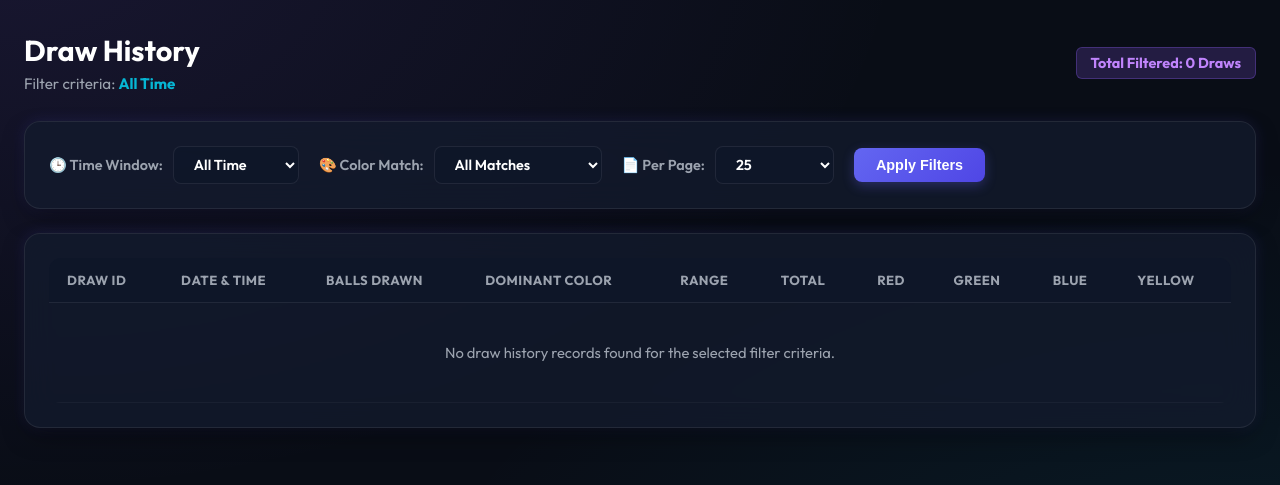
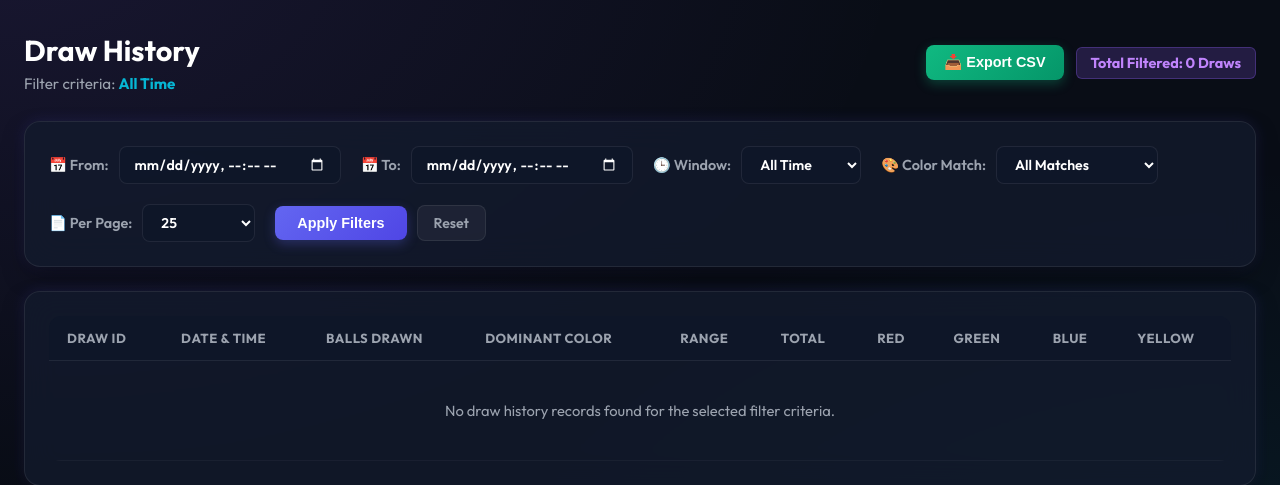
Before and after one commit to BenFaruna/49ja_game, a Flask app: page /history in a window 1280 px wide. Shown: the part 70-555 px from the top of the page. Run offline with Flask 3, Linux system fonts and the light colour scheme.

Commit message:
feat: add filter_draws method to engine and implement dashboard filtering with enhanced CSS styling

```diff
--- a/app.py
+++ b/app.py
@@ -1,6 +1,9 @@
+import csv
+import io
+from datetime import datetime, timedelta, timezone
 import math
 from threading import Thread
-from flask import Flask, render_template, request, jsonify
+from flask import Flask, render_template, request, jsonify, Response
 
 from models import storage
 from helper_functions import decide_number_color, compute_analytics
@@ -16,6 +19,92 @@ app = Flask(__name__)
 def close_db(error=None):
     """Closes storage session after requests."""
     storage.close()
+
+
+def parse_datetime_param(dt_str, tz_offset=None):
+    """
+    Parses datetime string from query parameter.
+    Converts to UTC naive datetime for database filtering.
+    """
+    if not dt_str or not dt_str.strip():
+        return None
+    dt_str = dt_str.strip()
+    dt = None
+    try:
+        dt = datetime.fromisoformat(dt_str)
+    except ValueError:
+        for fmt in ("%Y-%m-%dT%H:%M:%S", "%Y-%m-%dT%H:%M", "%Y-%m-%d %H:%M:%S", "%Y-%m-%d %H:%M"):
+            try:
+                dt = datetime.strptime(dt_str, fmt)
+                break
+            except ValueError:
+                pass
+    if dt is None:
+        return None
+
+    if dt.tzinfo is not None:
+        return dt.astimezone(timezone.utc).replace(tzinfo=None)
+
+    if tz_offset is not None:
+        try:
+            return dt + timedelta(minutes=float(tz_offset))
+        except (ValueError, TypeError):
+            pass
+    return dt
+
+
+def get_filtered_history_data(request_args):
+    """Parses filter args and returns (filtered_list, category_label, selected_params)."""
+    try:
+        hours = float(request_args.get("time", 0))
+    except (ValueError, TypeError):
+        hours = 0.0
+
+    try:
+        occurrence = int(request_args.get("occurrence", 0))
+    except (ValueError, TypeError):
+        occurrence = 0
+
+    start_str = request_args.get("start_datetime", "").strip()
+    end_str = request_args.get("end_datetime", "").strip()
+
+    try:
+        tz_offset = float(request_args.get("tz_offset")) if request_args.get("tz_offset") else None
+    except (ValueError, TypeError):
+        tz_offset = None
+
+    start_dt = parse_datetime_param(start_str, tz_offset)
+    end_dt = parse_datetime_param(end_str, tz_offset)
+
+    temp_data = storage.filter_draws(
+        hours=hours,
+        start_datetime=start_dt,
+        end_datetime=end_dt,
+        occurrence=occurrence,
+    )
+
+    temp_list = [*temp_data.values()][-1::-1] if temp_data else []
+
+    if start_str and end_str:
+        category_label = f"From {start_str.replace('T', ' ')} to {end_str.replace('T', ' ')}"
+    elif start_str:
+        category_label = f"From {start_str.replace('T', ' ')}"
+    elif end_str:
+        category_label = f"Up to {end_str.replace('T', ' ')}"
+    elif hours > 0:
+        category_label = f"{int(hours * 60)} mins" if hours < 1 else f"{int(hours)} hours"
+    else:
+        category_label = "All Time"
+
+    if occurrence > 0:
+        category_label += f" | {occurrence} Same Color"
+
+    return temp_list, category_label, {
+        "hours": hours,
+        "occurrence": occurrence,
+        "start_str": start_str,
+        "end_str": end_str,
+    }
 
 
 @app.route("/")
@@ -57,17 +146,7 @@ def home():
 
 @app.route("/history", strict_slashes=False)
 def history():
-    """Draw History Page with Filters and Pagination"""
-    try:
-        hours = float(request.args.get("time", 0))
-    except (ValueError, TypeError):
-        hours = 0.0
-
-    try:
-        occurrence = int(request.args.get("occurrence", 0))
-    except (ValueError, TypeError):
-        occurrence = 0
-
+    """Draw History Page with Range Filters, Pagination, and CSV Export support"""
     try:
         page = int(request.args.get("page", 1))
         if page < 1:
@@ -80,33 +159,12 @@ def history():
         if per_page < 1:
             per_page = 25
         elif per_page > 100:
-            per_page = 100  # Cap at 100 max draws per page
+            per_page = 100
     except (ValueError, TypeError):
         per_page = 25
 
     try:
-        if hours > 0:
-            temp_data = storage.time_diff(hours)
-            category_label = f"{int(hours * 60)} mins" if hours < 1 else f"{int(hours)} hours"
-        else:
-            temp_data = storage.all()
-            category_label = "All Time"
-
-        temp_list = [*temp_data.values()][-1::-1] if temp_data else []
-
-        if occurrence:
-            filtered_list = [
-                datum
-                for datum in temp_list
-                if (
-                    datum.r_count == occurrence
-                    or datum.g_count == occurrence
-                    or datum.b_count == occurrence
-                )
-            ]
-        else:
-            filtered_list = temp_list
-
+        filtered_list, category_label, params = get_filtered_history_data(request.args)
         total_items = len(filtered_list)
         total_pages = math.ceil(total_items / per_page) if total_items > 0 else 1
         if page > total_pages:
@@ -130,14 +188,17 @@ def history():
         has_next = False
         start_idx = 0
         end_idx = 0
+        params = {"hours": 0, "occurrence": 0, "start_str": "", "end_str": ""}
 
     return render_template(
         "history.html",
         data=page_data,
         category=category_label,
         color=decide_number_color,
-        selected_time=hours,
-        selected_occurrence=occurrence,
+        selected_time=params["hours"],
+        selected_occurrence=params["occurrence"],
+        selected_start=params["start_str"],
+        selected_end=params["end_str"],
         page=page,
         per_page=per_page,
         total_pages=total_pages,
@@ -148,6 +209,70 @@ def history():
         has_next=has_next,
         active_tab="history",
     )
+
+
+@app.route("/history/export", strict_slashes=False)
+def export_csv():
+    """Export Filtered Draw History Data as CSV file download."""
+    try:
+        filtered_list, _, _ = get_filtered_history_data(request.args)
+
+        output = io.StringIO()
+        writer = csv.writer(output)
+
+        # Write CSV Header
+        writer.writerow(
+            [
+                "Draw ID",
+                "Date & Time (UTC)",
+                "Ball 1",
+                "Ball 2",
+                "Ball 3",
+                "Ball 4",
+                "Ball 5",
+                "Ball 6",
+                "Dominant Color",
+                "Range",
+                "Total",
+                "Red Count",
+                "Green Count",
+                "Blue Count",
+                "Yellow Count",
+            ]
+        )
+
+        # Write Data Rows
+        for item in filtered_list:
+            writer.writerow(
+                [
+                    item.id,
+                    item.date.strftime("%Y-%m-%d %H:%M:%S") if item.date else "",
+                    item.first,
+                    item.second,
+                    item.third,
+                    item.fourth,
+                    item.fifth,
+                    item.sixth,
+                    item.colour,
+                    item.hi_lo_mid,
+                    item.total,
+                    item.r_count,
+                    item.g_count,
+                    item.b_count,
+                    item.y_count,
+                ]
+            )
+
+        csv_filename = f"49ja_draw_history_{datetime.now().strftime('%Y%m%d_%H%M%S')}.csv"
+        return Response(
+            output.getvalue(),
+            mimetype="text/csv",
+            headers={"Content-Disposition": f"attachment; filename={csv_filename}"},
+        )
+    except Exception as e:
+        logger.error(f"Error generating CSV export: {e}")
+        return "Failed to generate CSV export.", 500
+
 
 
 @app.route("/api/stats")
--- a/static/style.css
+++ b/static/style.css
@@ -133,9 +133,20 @@ a {
 }
 
 @keyframes pulse {
-    0% { transform: scale(0.95); box-shadow: 0 0 0 0 rgba(16, 185, 129, 0.7); }
-    70% { transform: scale(1.1); box-shadow: 0 0 0 8px rgba(16, 185, 129, 0); }
-    100% { transform: scale(0.95); box-shadow: 0 0 0 0 rgba(16, 185, 129, 0); }
+    0% {
+        transform: scale(0.95);
+        box-shadow: 0 0 0 0 rgba(16, 185, 129, 0.7);
+    }
+
+    70% {
+        transform: scale(1.1);
+        box-shadow: 0 0 0 8px rgba(16, 185, 129, 0);
+    }
+
+    100% {
+        transform: scale(0.95);
+        box-shadow: 0 0 0 0 rgba(16, 185, 129, 0);
+    }
 }
 
 /* -------------------------------------------------------------------------
@@ -256,11 +267,30 @@ a {
     font-size: 1.35rem;
 }
 
-.ball-red { background: var(--ball-red); text-shadow: 0 1px 3px rgba(0,0,0,0.6); }
-.ball-blue { background: var(--ball-blue); text-shadow: 0 1px 3px rgba(0,0,0,0.6); }
-.ball-green { background: var(--ball-green); text-shadow: 0 1px 3px rgba(0,0,0,0.6); }
-.ball-yellow { background: var(--ball-yellow); color: #1e1b4b; text-shadow: none; }
-.ball-unknown { background: #4b5563; }
+.ball-red {
+    background: var(--ball-red);
+    text-shadow: 0 1px 3px rgba(0, 0, 0, 0.6);
+}
+
+.ball-blue {
+    background: var(--ball-blue);
+    text-shadow: 0 1px 3px rgba(0, 0, 0, 0.6);
+}
+
+.ball-green {
+    background: var(--ball-green);
+    text-shadow: 0 1px 3px rgba(0, 0, 0, 0.6);
+}
+
+.ball-yellow {
+    background: var(--ball-yellow);
+    color: #1e1b4b;
+    text-shadow: none;
+}
+
+.ball-unknown {
+    background: #4b5563;
+}
 
 /* Hero Live Banner */
 .hero-banner {
@@ -309,10 +339,21 @@ a {
     transition: width 0.4s ease;
 }
 
-.segment-red { background-color: #ef4444; }
-.segment-blue { background-color: #3b82f6; }
-.segment-green { background-color: #10b981; }
-.segment-yellow { background-color: #eab308; }
+.segment-red {
+    background-color: #ef4444;
+}
+
+.segment-blue {
+    background-color: #3b82f6;
+}
+
+.segment-green {
+    background-color: #10b981;
+}
+
+.segment-yellow {
+    background-color: #eab308;
+}
 
 .legend-grid {
     display: grid;
@@ -397,22 +438,30 @@ a {
     color: var(--text-muted);
 }
 
-select {
+select,
+.datetime-input {
     background: rgba(15, 23, 42, 0.9);
     color: #fff;
     border: 1px solid var(--border-color);
-    padding: 8px 16px;
+    padding: 8px 14px;
     border-radius: 8px;
     font-family: inherit;
     font-weight: 600;
-    font-size: 0.9rem;
+    font-size: 0.88rem;
     outline: none;
     cursor: pointer;
     transition: border-color 0.2s ease;
 }
 
-select:focus {
+select:focus,
+.datetime-input:focus {
     border-color: var(--accent-purple);
+    box-shadow: 0 0 10px rgba(139, 92, 246, 0.3);
+}
+
+.datetime-input::-webkit-calendar-picker-indicator {
+    filter: invert(1);
+    cursor: pointer;
 }
 
 .btn-primary {
@@ -431,6 +480,43 @@ select:focus {
 .btn-primary:hover {
     transform: translateY(-1px);
     box-shadow: 0 6px 16px rgba(99, 102, 241, 0.4);
+}
+
+.btn-export {
+    background: linear-gradient(135deg, #10b981, #059669);
+    color: #fff;
+    border: none;
+    padding: 9px 18px;
+    border-radius: 8px;
+    font-weight: 700;
+    font-size: 0.9rem;
+    cursor: pointer;
+    box-shadow: 0 4px 12px rgba(16, 185, 129, 0.3);
+    transition: transform 0.15s ease, box-shadow 0.15s ease;
+    display: inline-flex;
+    align-items: center;
+    gap: 6px;
+}
+
+.btn-export:hover {
+    transform: translateY(-1px);
+    box-shadow: 0 6px 16px rgba(16, 185, 129, 0.4);
+}
+
+.btn-reset {
+    background: rgba(255, 255, 255, 0.05);
+    color: var(--text-muted);
+    border: 1px solid var(--border-color);
+    padding: 8px 16px;
+    border-radius: 8px;
+    font-weight: 600;
+    font-size: 0.88rem;
+    transition: all 0.2s ease;
+}
+
+.btn-reset:hover {
+    background: rgba(255, 255, 255, 0.1);
+    color: #fff;
 }
 
 /* Table Design */
@@ -481,9 +567,23 @@ select:focus {
     display: inline-block;
 }
 
-.badge-hi { background: rgba(139, 92, 246, 0.2); color: #c084fc; border: 1px solid rgba(139, 92, 246, 0.3); }
-.badge-lo { background: rgba(6, 182, 212, 0.2); color: #22d3ee; border: 1px solid rgba(6, 182, 212, 0.3); }
-.badge-mid { background: rgba(245, 158, 11, 0.2); color: #fbbf24; border: 1px solid rgba(245, 158, 11, 0.3); }
+.badge-hi {
+    background: rgba(139, 92, 246, 0.2);
+    color: #c084fc;
+    border: 1px solid rgba(139, 92, 246, 0.3);
+}
+
+.badge-lo {
+    background: rgba(6, 182, 212, 0.2);
+    color: #22d3ee;
+    border: 1px solid rgba(6, 182, 212, 0.3);
+}
+
+.badge-mid {
+    background: rgba(245, 158, 11, 0.2);
+    color: #fbbf24;
+    border: 1px solid rgba(245, 158, 11, 0.3);
+}
 
 /* Small color pills */
 .pill {
@@ -494,10 +594,25 @@ select:focus {
     font-family: 'JetBrains Mono', monospace;
 }
 
-.pill-red { background: rgba(239, 68, 68, 0.2); color: #f87171; }
-.pill-blue { background: rgba(59, 130, 246, 0.2); color: #60a5fa; }
-.pill-green { background: rgba(16, 185, 129, 0.2); color: #34d399; }
-.pill-yellow { background: rgba(234, 179, 8, 0.2); color: #facc15; }
+.pill-red {
+    background: rgba(239, 68, 68, 0.2);
+    color: #f87171;
+}
+
+.pill-blue {
+    background: rgba(59, 130, 246, 0.2);
+    color: #60a5fa;
+}
+
+.pill-green {
+    background: rgba(16, 185, 129, 0.2);
+    color: #34d399;
+}
+
+.pill-yellow {
+    background: rgba(234, 179, 8, 0.2);
+    color: #facc15;
+}
 
 /* -------------------------------------------------------------------------
    Pagination Controls
@@ -559,10 +674,30 @@ select:focus {
 
 /* Responsive adjustments */
 @media (max-width: 768px) {
-    .navbar { padding: 14px 18px; }
-    .container { padding: 0 16px; margin: 20px auto; }
-    .hero-banner { flex-direction: column; align-items: flex-start; }
-    .heatmap-grid { grid-template-columns: repeat(4, 1fr); }
-    .legend-grid { grid-template-columns: repeat(2, 1fr); }
-    .pagination-container { flex-direction: column; align-items: flex-start; }
+    .navbar {
+        padding: 14px 18px;
+    }
+
+    .container {
+        padding: 0 16px;
+        margin: 20px auto;
+    }
+
+    .hero-banner {
+        flex-direction: column;
+        align-items: flex-start;
+    }
+
+    .heatmap-grid {
+        grid-template-columns: repeat(4, 1fr);
+    }
+
+    .legend-grid {
+        grid-template-columns: repeat(2, 1fr);
+    }
+
+    .pagination-container {
+        flex-direction: column;
+        align-items: flex-start;
+    }
 }
--- a/templates/history.html
+++ b/templates/history.html
@@ -8,16 +8,31 @@
     <h1 class="page-title">Draw History</h1>
     <p class="page-subtitle">Filter criteria: <strong style="color: var(--accent-cyan);">{{ category }}</strong></p>
   </div>
-  <div class="badge badge-hi" style="font-size: 0.9rem; padding: 6px 14px;">
-    Total Filtered: {{ total_items }} Draws
+  <div style="display: flex; align-items: center; gap: 12px; flex-wrap: wrap;">
+    <button type="button" class="btn-export" onclick="exportCSV()">📥 Export CSV</button>
+    <div class="badge badge-hi" style="font-size: 0.9rem; padding: 6px 14px;">
+      Total Filtered: {{ total_items }} Draws
+    </div>
   </div>
 </div>
 
 <!-- Filter Controls Bar -->
 <div class="card filter-card">
-  <form action="{{ url_for('history') }}" method="GET" class="filter-form">
+  <form action="{{ url_for('history') }}" method="GET" class="filter-form" id="history-filter-form">
+    <input type="hidden" name="tz_offset" id="tz_offset" value="">
+
     <div class="filter-group">
-      <label for="time" class="filter-label">🕒 Time Window:</label>
+      <label for="start_datetime" class="filter-label">📅 From:</label>
+      <input type="datetime-local" name="start_datetime" id="start_datetime" value="{{ selected_start }}" class="datetime-input">
+    </div>
+
+    <div class="filter-group">
+      <label for="end_datetime" class="filter-label">📅 To:</label>
+      <input type="datetime-local" name="end_datetime" id="end_datetime" value="{{ selected_end }}" class="datetime-input">
+    </div>
+
+    <div class="filter-group">
+      <label for="time" class="filter-label">🕒 Window:</label>
       <select name="time" id="time">
         <option value="0" {% if selected_time == 0 %}selected{% endif %}>All Time</option>
         <option value="0.5" {% if selected_time == 0.5 %}selected{% endif %}>30 Minutes</option>
@@ -47,7 +62,10 @@
       </select>
     </div>
 
-    <button type="submit" class="btn-primary">Apply Filters</button>
+    <div class="filter-actions" style="display: flex; gap: 10px; align-items: center;">
+      <button type="submit" class="btn-primary">Apply Filters</button>
+      <a href="{{ url_for('history') }}" class="btn-reset">Reset</a>
+    </div>
   </form>
 </div>
 
@@ -129,7 +147,7 @@
         <!-- Previous Button -->
         <li>
           {% if has_prev %}
-            <a href="{{ url_for('history', page=page-1, per_page=per_page, time=selected_time, occurrence=selected_occurrence) }}" class="page-link">
+            <a href="{{ url_for('history', page=page-1, per_page=per_page, time=selected_time, occurrence=selected_occurrence, start_datetime=selected_start, end_datetime=selected_end) }}" class="page-link">
               ← Previous
             </a>
           {% else %}
@@ -145,7 +163,7 @@
         <!-- Next Button -->
         <li>
           {% if has_next %}
-            <a href="{{ url_for('history', page=page+1, per_page=per_page, time=selected_time, occurrence=selected_occurrence) }}" class="page-link">
+            <a href="{{ url_for('history', page=page+1, per_page=per_page, time=selected_time, occurrence=selected_occurrence, start_datetime=selected_start, end_datetime=selected_end) }}" class="page-link">
               Next →
             </a>
           {% else %}
@@ -156,4 +174,20 @@
     </div>
   {% endif %}
 </div>
+
+<script>
+  document.addEventListener('DOMContentLoaded', () => {
+    const tzInput = document.getElementById('tz_offset');
+    if (tzInput) {
+      tzInput.value = new Date().getTimezoneOffset();
+    }
+  });
+
+  function exportCSV() {
+    const form = document.getElementById('history-filter-form');
+    const formData = new FormData(form);
+    const params = new URLSearchParams(formData);
+    window.location.href = "{{ url_for('export_csv') }}?" + params.toString();
+  }
+</script>
 {% endblock %}
```
Also changed, not shown: helper_functions.py (+16 -3 lines), models/engine.py (+29 -0 lines), templates/dashboard.html (+42 -21 lines).
